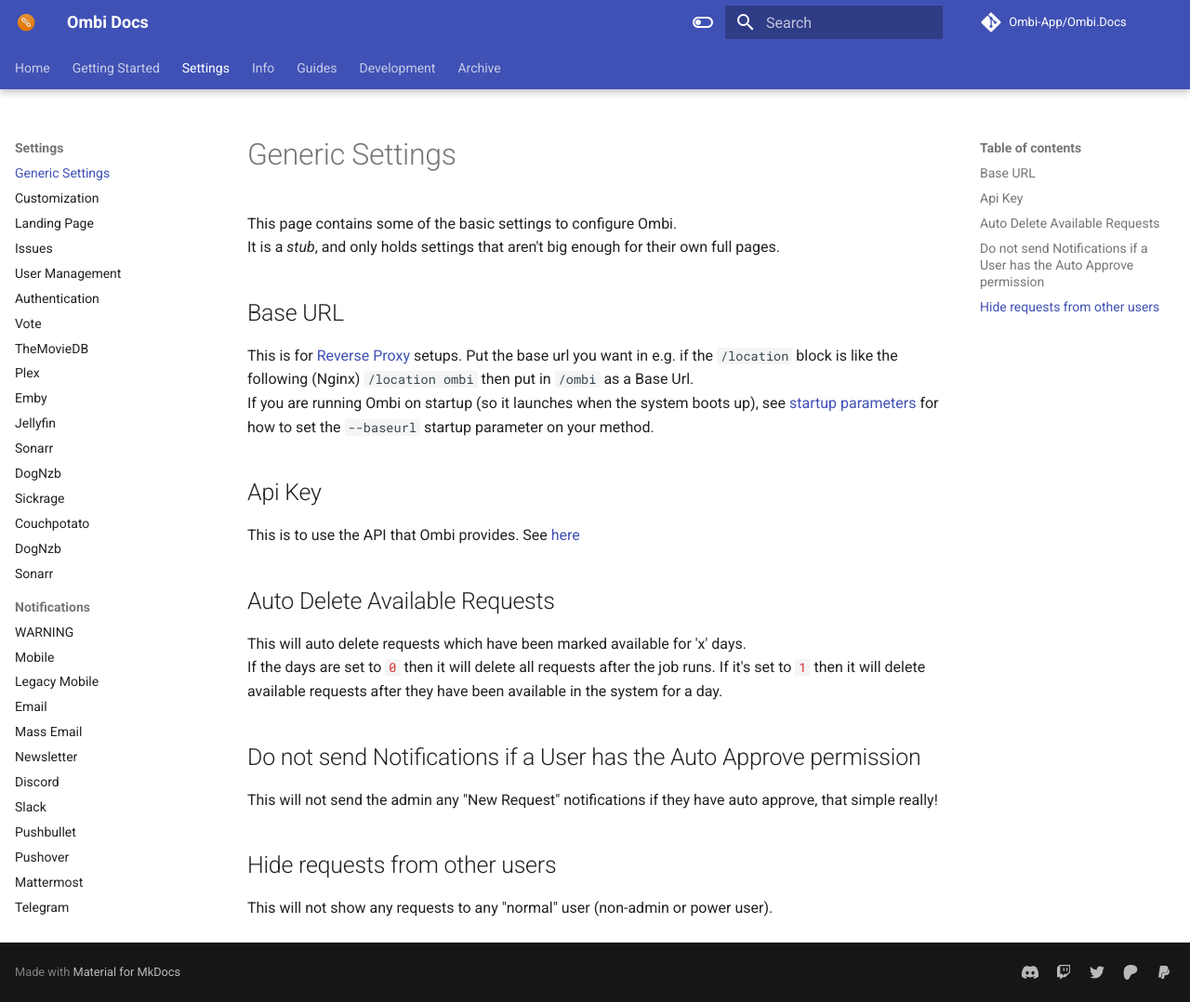
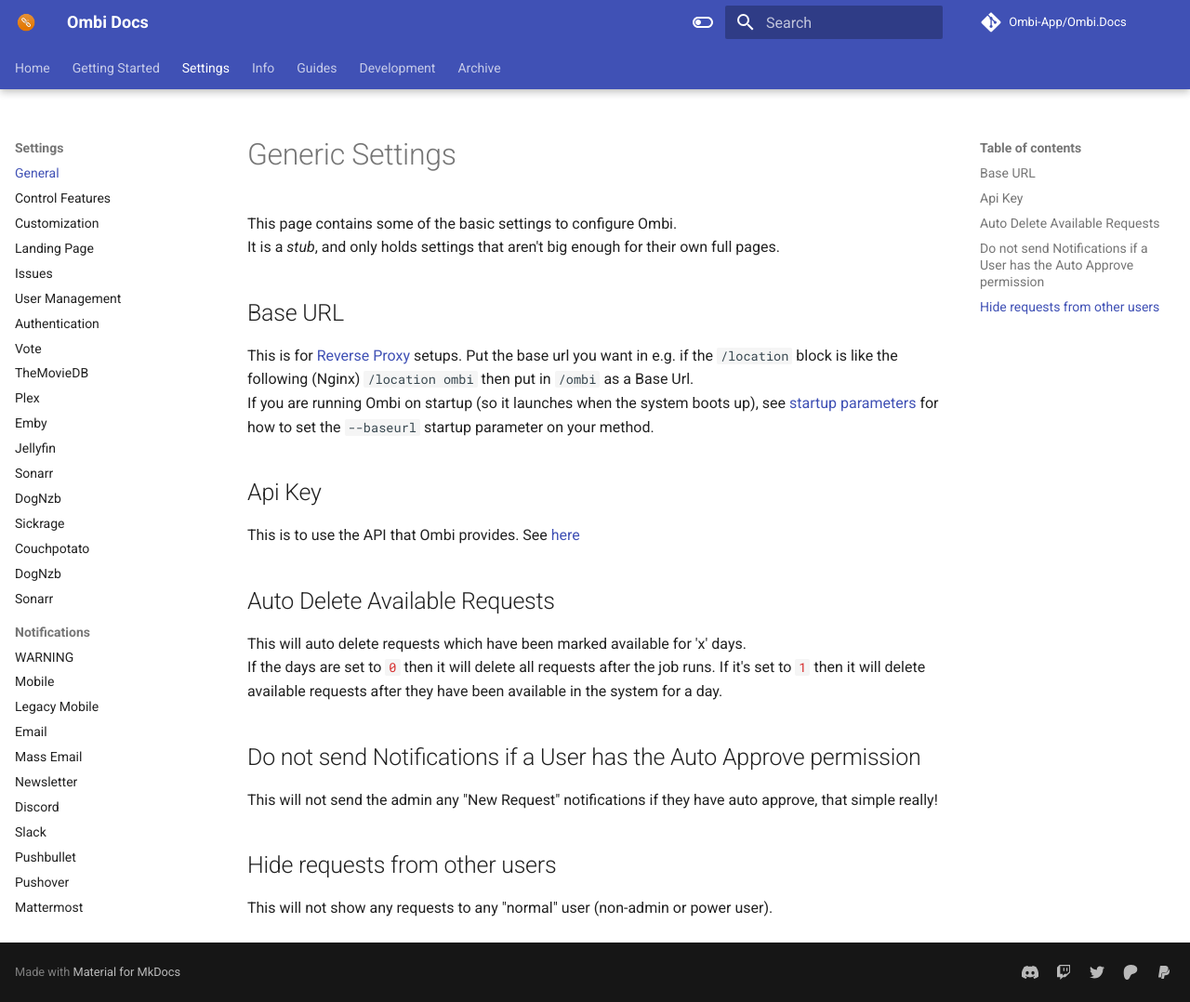
Before and after one commit to Ombi-app/Ombi.Docs, an MkDocs documentation site: the page built from docs/settings/ombi.md, in a window 1280 px wide and 1078 px high. Shown: the whole window at 93% size. Built offline with MkDocs 1.6.1 and Material for MkDocs 9.7.7, drawn with Linux system fonts in a browser that asks for light colours; comment, search, counter and statistics services are not loaded.

Commit message:
Add features to nav

```diff
--- a/mkdocs.yml
+++ b/mkdocs.yml
@@ -129,7 +129,8 @@
     - Installation: guides/installation.md
     - Updating: guides/updating.md
   - Settings:
-    - Generic Settings: settings/ombi.md
+    - General: settings/ombi.md
+    - Control Features: setting/features.md
     - Customization: settings/customization.md
     - Landing Page: settings/landingpage.md
     - Issues: settings/issues.md
```
